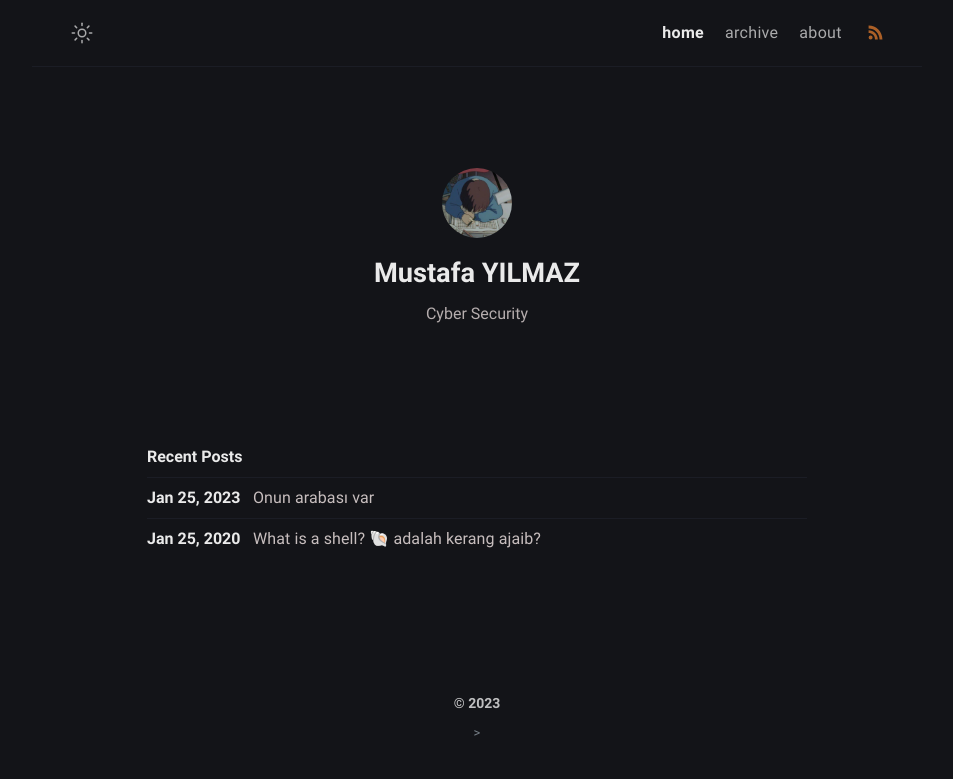
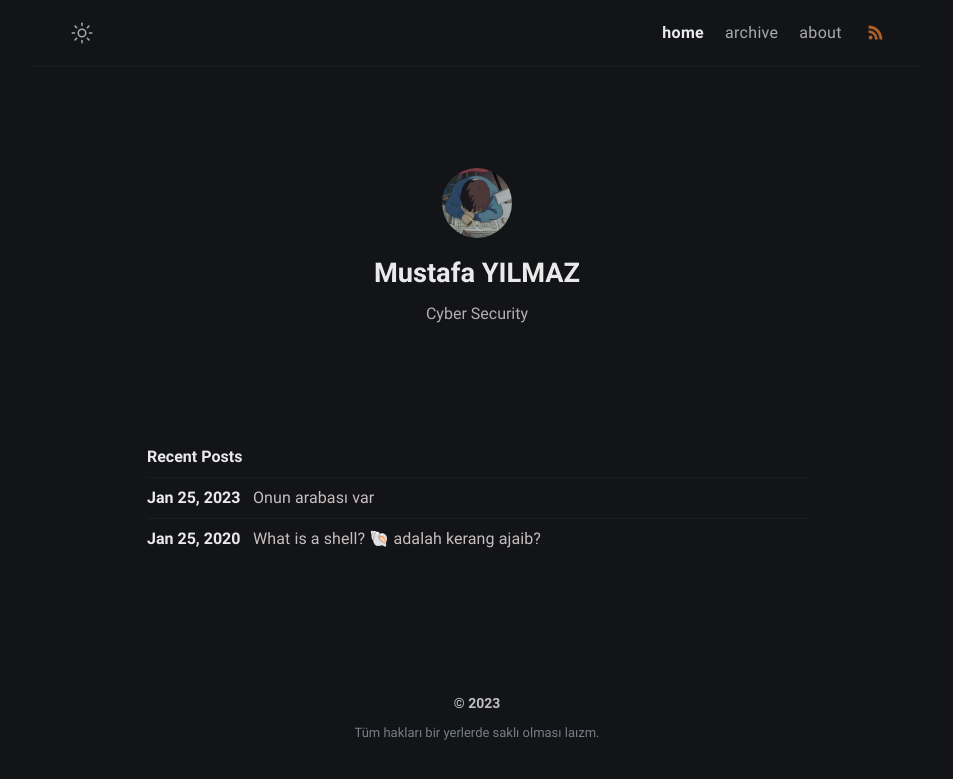
Before and after one commit to mustafayilmazco1/mustafayilmazco1.github.io, a Jekyll site: the page built from index.md, in a window 1280 px wide. Shown: the top 779 px of the page, without its empty margins (163-1116 px from the left). Built offline with Jekyll 4.4.1, drawn with Linux system fonts in a browser that asks for light colours.

Commit message:
Update footer.html

```diff
--- a/_includes/footer.html
+++ b/_includes/footer.html
@@ -1,9 +1,7 @@
 <footer class="footer">
   <span class="footer_item">&copy; {{ site.time | date: "%Y" }}</span>
   <small class="footer_copyright">
-
-
-    >
+    Tüm hakları bir yerlerde saklı olması laızm.
   </small>
 </footer>
 <script src="/assets/js/main.js" defer="defer"></script>
```
